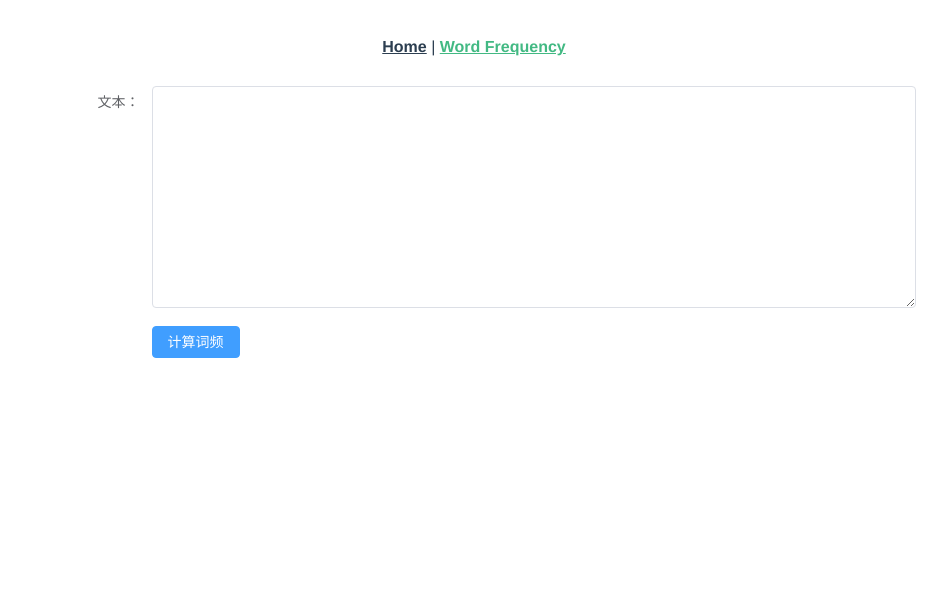
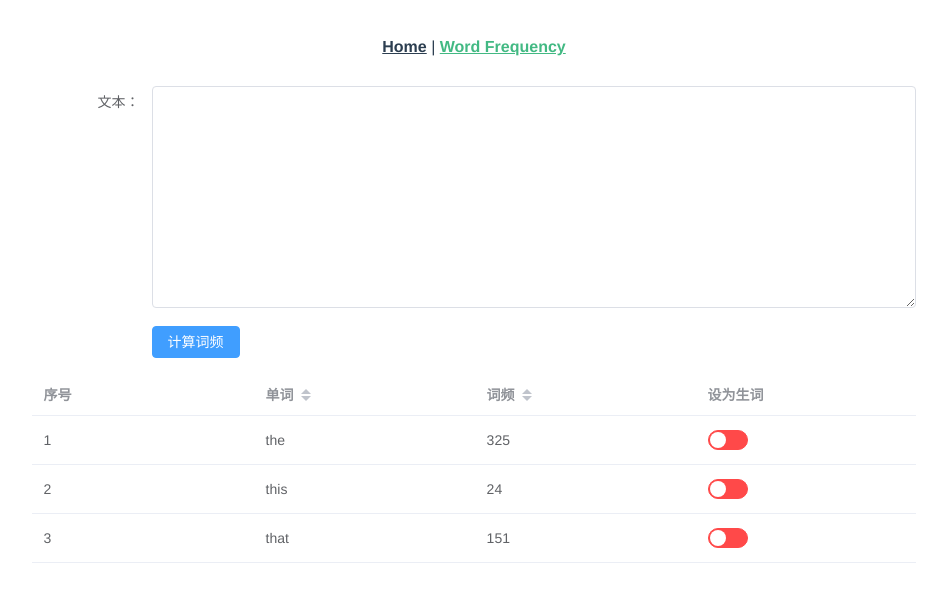
Before and after one commit to Buccal/english-words-manager, a Vue app: page /#/frequency in a window 1280 px wide. Shown: the top 602 px of the page, without its empty margins (166-1113 px from the left). Built offline with nearby package versions, Linux system fonts and the light colour scheme.

Commit message:
添加单词管理界面

```diff
--- /dev/null
+++ b/src/components/WordList.vue
@@ -0,0 +1,64 @@
+<template>
+  <el-table :data="tableData">
+    <el-table-column label="序号">
+      <template v-slot="scope">
+        {{scope.$index+1}}
+      </template>
+    </el-table-column>
+    <el-table-column
+      v-for="col in cols"
+      :prop="col.prop"
+      :label="col.label"
+      sortable>
+    </el-table-column>
+
+    <el-table-column label="设为生词">
+      <template #default="scope">
+        <el-switch
+            v-model="scope.row.newFlag"
+            active-color="#13ce66"
+            inactive-color="#ff4949"
+            @change="handleStatusChange(scope.row)"
+        >
+        </el-switch>
+      </template>
+    </el-table-column>
+  </el-table>
+</template>
+
+<script>
+export default {
+  name: "WordList",
+  data(){
+    return {
+      tableData: [{
+        word: 'the',
+        frequency: 325,
+        newFlag: false
+      }, {
+        word: 'this',
+        frequency:24,
+        newFlag: false
+      }, {
+        word: 'that',
+        frequency: 151,
+        newFlag: false
+      }],
+      cols: [
+        {prop: 'word', label: '单词'},
+        {prop: 'frequency', label: '词频'},
+      ],
+    }
+  },
+  methods: {
+    handleStatusChange(row) {
+      console.log(row);
+      debugger
+    }
+  }
+}
+</script>
+
+<style lang="scss" scoped>
+
+</style>
--- a/src/views/WordFrequency.vue
+++ b/src/views/WordFrequency.vue
@@ -9,15 +9,20 @@
     </el-form-item>
   </el-form>
 
-  <ol>
+<!--   <ol>
     <li v-for="(word, index) in wordsList" :key="index">{{word[0]}}：{{word[1]}}</li>
-  </ol>
+  </ol> -->
+  <WordList></WordList>
 </div>
 </template>
 
 <script>
 import axios from 'axios';
+import WordList from "../components/WordList"
 export default {
+  components: {
+    WordList,
+  },
   data() {
     return {
       form: {
```
